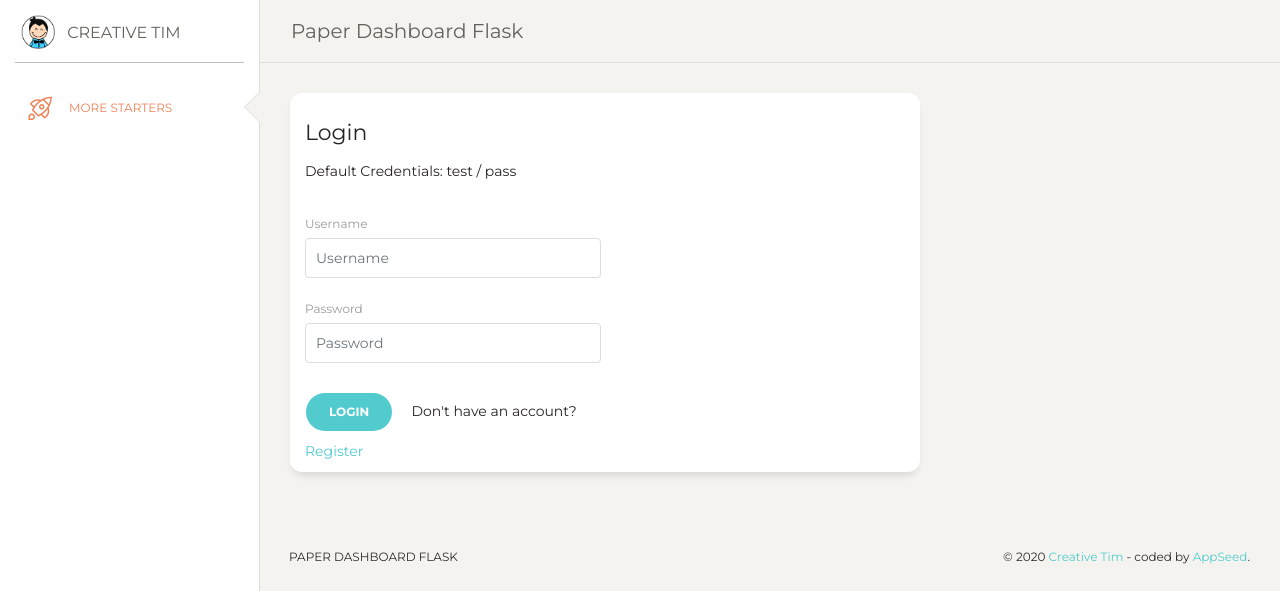
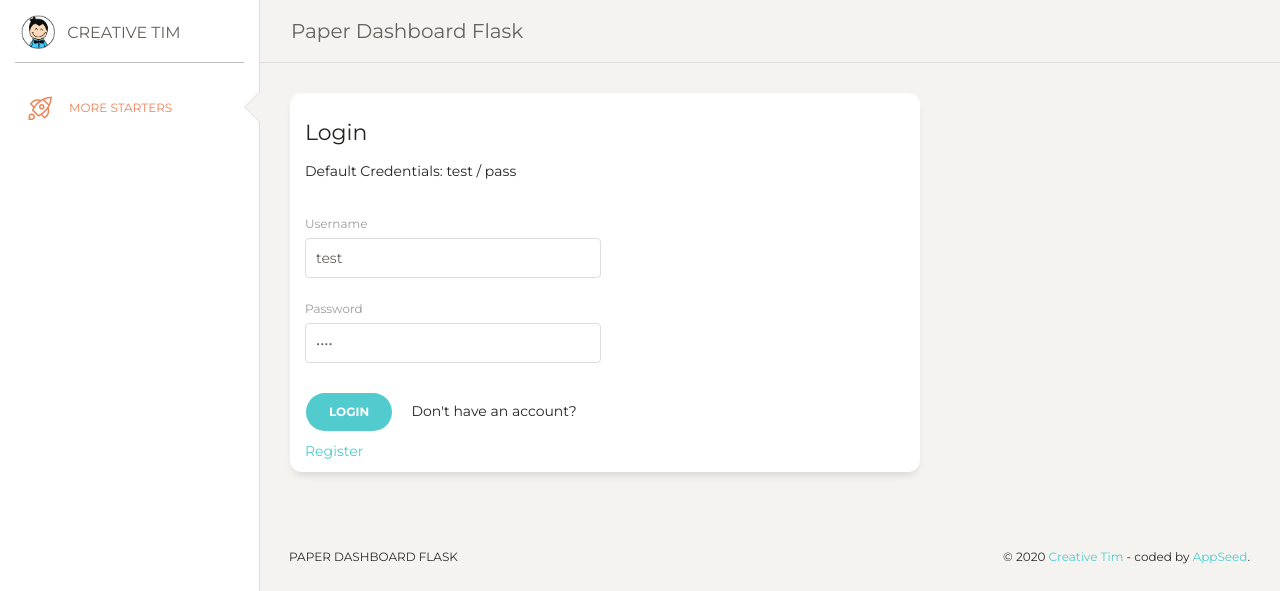
Before and after one commit to app-generator/paper-dashboard-flask-demo, a Flask app: page /login in a window 1280 px wide. Shown: the top 591 px of the page. Run offline with Flask 2, Linux system fonts and the light colour scheme; some libraries are stand-ins or nearby versions.

Commit message:
Login Form - Added default credentials

```diff
--- a/app/base/templates/accounts/login.html
+++ b/app/base/templates/accounts/login.html
@@ -35,7 +35,7 @@
                   <div class="col-md-6 pr-1">
                     <div class="form-group">
                       <label>Username</label>
-                      {{ form.username(placeholder="Username", class="form-control") }}
+                      <input class="form-control" placeholder="Username" type="text" name="username" value="test">
                     </div>
                   </div>
                 </div>
@@ -44,7 +44,7 @@
                   <div class="col-md-6 pr-1">
                     <div class="form-group">
                       <label>Password</label>
-                      {{ form.password(placeholder="Password", class="form-control", type="password") }}
+                      <input class="form-control" placeholder="Password" type="password" name="password" value="pass">
                     </div>
                   </div>
                 </div>
```
